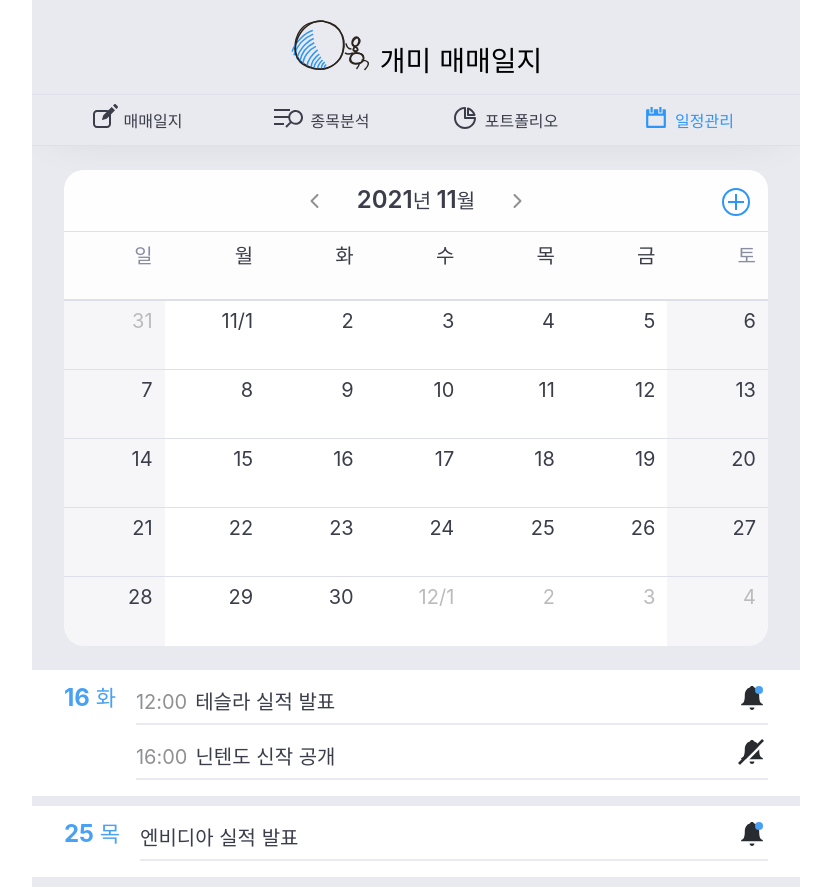
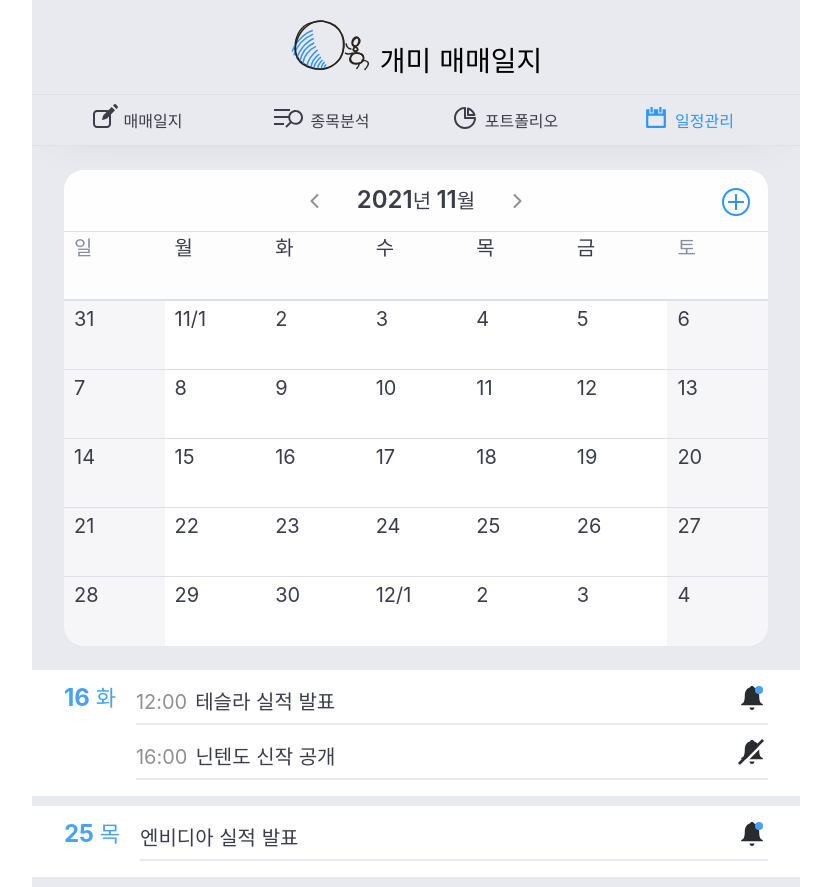
Before and after one commit to uu29/trading-log, a Next.js app: page /calendar in a window 1280 px wide. Shown: the whole page, without its empty margins (224-1055 px from the left). Built offline with nearby package versions, Linux system fonts and the light colour scheme; no server answers; the database is empty.

Commit message:
update: 날짜 map data로 캘린더 표시하기

```diff
--- a/core/firestore.ts
+++ b/core/firestore.ts
@@ -11,7 +11,6 @@ export const fetchData = async <T>(colName: string) => {
 
 export const fetchQueryData = async <T>(colName: string, wheres: QueryConstraint[]) => {
   const q = query(collection(db, colName), ...wheres);
-  console.log(q);
   const querySnapshot = await getDocs(q);
   const list = await querySnapshot.docs.map((doc) => doc.data());
   return list as T[];
--- a/pages/calendar.tsx
+++ b/pages/calendar.tsx
@@ -7,17 +7,30 @@ import { where, Timestamp } from "@firebase/firestore";
 import { fetchQueryData } from "core/firestore";
 const calendar_collection = "user_calendar";
 
+type TCalendarMap = Map<number, UserCalendar[]>;
+
 const Calendar = () => {
   const { prevYM, currYM, nextYM, prevLastDate, lastDate, firstDay, lastDay, setPrevMonth, setNextMonth, getDay } = useCalendar();
 
   const [error, setError] = useState();
   const [data, setData] = useState<UserCalendar[]>([]);
+  const [calendarMap, setCalendarMap] = useState<TCalendarMap>(new Map<number, UserCalendar[]>());
 
   useEffect(() => {
     const startTime = Timestamp.fromDate(new Date(currYM[0], currYM[1] - 1, 1));
     const lastTime = Timestamp.fromDate(new Date(currYM[0], currYM[1] - 1, lastDate));
     fetchQueryData<UserCalendar>(calendar_collection, [where("d_time", ">=", startTime), where("d_time", "<=", lastTime)])
-      .then((res) => setData(res))
+      .then((res) => {
+        const map = new Map<number, UserCalendar[]>();
+        res.forEach((curr) => {
+          const curr_date = curr.d_time.toDate().getDate();
+          if (map.has(curr_date)) {
+            map.set(curr_date, [...map.get(curr_date), curr]);
+          } else map.set(curr_date, [curr]);
+        });
+        setCalendarMap(map);
+        setData(res);
+      })
       .catch((err) => setError(err));
   }, [currYM, lastDate]);
 
@@ -54,13 +67,16 @@ const Calendar = () => {
               data-set-month={prevYM[1]}
               day={getDay(prevYM[0], prevYM[1], d)}
             >
-              {d}
+              <div className={item__number}>{d}</div>
             </DateArea>
           ))}
           {Array.from({ length: lastDate }, (v, i) => i + 1).map((d, idx) => (
             <DateArea key={d} data-set-date={d} data-set-year={currYM[0]} data-set-month={currYM[1]} day={getDay(currYM[0], currYM[1], d)}>
-              {d === 1 && `${currYM[1]}/`}
-              {d}
+              <div className={item__number}>
+                {d === 1 && `${currYM[1]}/`}
+                {d}
+              </div>
+              {calendarMap.has(d) && <Dot />}
             </DateArea>
           ))}
           {Array.from({ length: 6 - lastDay }, (v, i) => i + 1).map((d) => (
@@ -72,8 +88,10 @@ const Calendar = () => {
               data-set-month={nextYM[1]}
               day={getDay(nextYM[0], nextYM[1], d)}
             >
-              {d === 1 && `${nextYM[1]}/`}
-              {d}
+              <div className={item__number}>
+                {d === 1 && `${nextYM[1]}/`}
+                {d}
+              </div>
             </DateArea>
           ))}
         </Grid>
@@ -115,6 +133,14 @@ const Calendar = () => {
     </section>
   );
 };
+
+const Dot = styled.span`
+  display: inline-block;
+  width: 1rem;
+  height: 1rem;
+  background: #2d96f6;
+  border-radius: 50%;
+`;
 
 const AlrtBtn = styled.button<{ isAlrtOn?: boolean }>`
   margin-top: -0.4rem;
@@ -169,6 +195,7 @@ const Monthly = styled.ul`
 
 const top__day = css`
   height: auto;
+  padding-left: 1rem;
   padding-bottom: 0.5rem;
   font-size: 1.8rem;
   background: rgba(255, 255, 255, 0.8);
@@ -184,9 +211,15 @@ const extra__day = css`
   color: #bbb;
 `;
 
+const item__number = css`
+  margin: 0.5rem 0.8rem 0.5rem 1rem;
+  float: left;
+  font-size: inherit;
+  line-height: 1.3;
+`;
+
 const DateArea = styled.div<{ day?: number }>`
   margin-top: -1px;
-  padding: 0.8rem 1.2rem 1rem;
   height: 7rem;
   font-size: 2rem;
   border-top: 1px solid #dee0e9;
@@ -196,7 +229,6 @@ const DateArea = styled.div<{ day?: number }>`
 const Grid = styled.div`
   display: grid;
   grid-template-columns: repeat(7, 1fr);
-  text-align: right;
 `;
 
 const CalLayer = styled.div`
```
